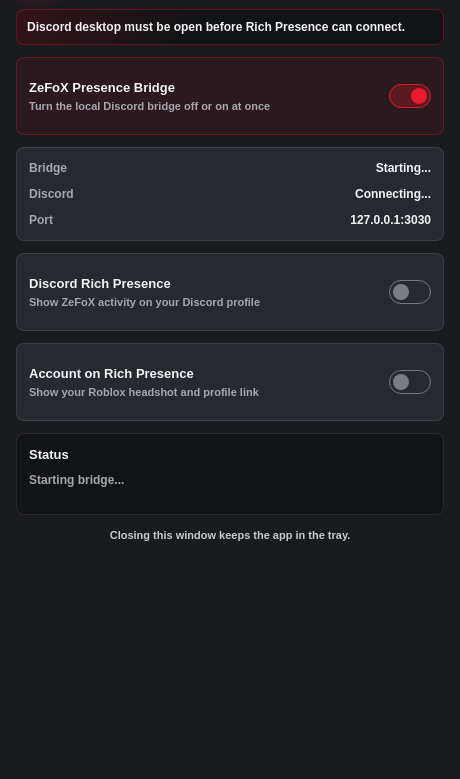
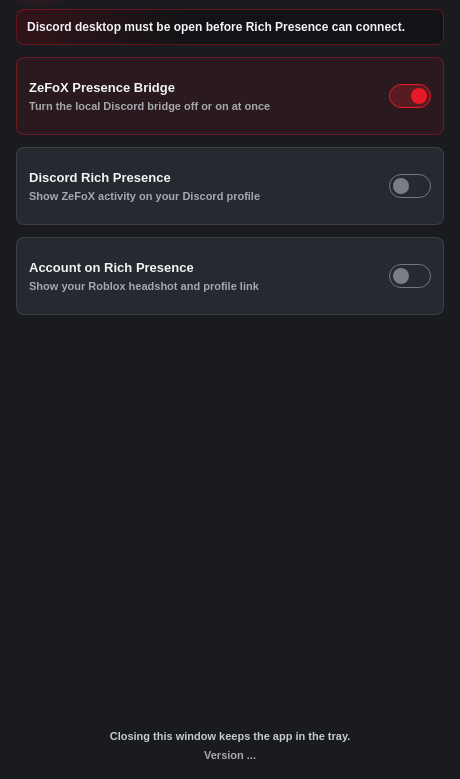
Before and after one commit to VZefoq/ZeFoX-RPC, an Electron app: page renderer.html in a window 460 px wide. Shown: the part 65-844 px from the top of the page. Drawn offline with Linux system fonts and the light colour scheme; no server answers.

Commit message:
Updated UI

```diff
--- a/main.js
+++ b/main.js
@@ -433,6 +433,8 @@
   event.preventDefault();
 });
 
+ipcMain.handle("app:getVersion", () => app.getVersion());
+
 ipcMain.handle("bridge:getStatus", () => getStatus());
 
 ipcMain.handle("bridge:setPresenceEnabled", (_event, enabled) => {
--- a/preload.js
+++ b/preload.js
@@ -1,6 +1,7 @@
 const { contextBridge, ipcRenderer } = require("electron");
 
 contextBridge.exposeInMainWorld("zefoxBridge", {
+  getVersion: () => ipcRenderer.invoke("app:getVersion"),
   getStatus: () => ipcRenderer.invoke("bridge:getStatus"),
   setPresenceEnabled: (enabled) => ipcRenderer.invoke("bridge:setPresenceEnabled", enabled),
   setAccountDisplayEnabled: (enabled) => ipcRenderer.invoke("bridge:setAccountDisplayEnabled", enabled),
--- a/renderer.css
+++ b/renderer.css
@@ -26,9 +26,11 @@
 }
 
 .app {
-  display: grid;
+  display: flex;
+  flex-direction: column;
   gap: 12px;
   max-width: 460px;
+  min-height: 100vh;
   margin: 0 auto;
   padding: 16px;
 }
@@ -118,8 +120,7 @@
   background: rgba(232, 25, 42, 0.08);
 }
 
-.control-row,
-.status-row {
+.control-row {
   display: flex;
   align-items: center;
   justify-content: space-between;
@@ -137,9 +138,7 @@
   gap: 2px;
 }
 
-.control-row strong,
-.status-row strong,
-.log-title {
+.control-row strong {
   color: var(--text);
   font-size: 13px;
   font-weight: 900;
@@ -152,23 +151,6 @@
   font-size: 11px;
   font-weight: 700;
   line-height: 15px;
-}
-
-.status-row + .status-row {
-  margin-top: 10px;
-}
-
-.status-row span {
-  color: var(--muted);
-  font-size: 12px;
-  font-weight: 700;
-  line-height: 16px;
-}
-
-.status-row strong {
-  font-size: 12px;
-  line-height: 16px;
-  text-align: right;
 }
 
 .switch {
@@ -225,27 +207,17 @@
   opacity: 0.48;
 }
 
-.log-panel {
-  min-height: 82px;
-  background: var(--panel-dark);
-}
-
-.log-title {
-  display: block;
-  margin-bottom: 8px;
-}
-
-.message {
-  color: var(--muted);
-  font-size: 12px;
-  font-weight: 700;
-  line-height: 1.4;
-}
-
 footer {
+  display: grid;
+  gap: 2px;
+  margin-top: auto;
   color: var(--muted-strong);
   font-size: 11px;
   font-weight: 700;
   line-height: 1.5;
   text-align: center;
 }
+
+#appVersion {
+  color: var(--muted);
+}
--- a/renderer.html
+++ b/renderer.html
@@ -36,23 +36,6 @@
     </section>
 
     <section class="panel">
-      <div class="status-row">
-        <span>Bridge</span>
-        <strong id="bridgeStatus">Starting...</strong>
-      </div>
-
-      <div class="status-row">
-        <span>Discord</span>
-        <strong id="discordStatus">Connecting...</strong>
-      </div>
-
-      <div class="status-row">
-        <span>Port</span>
-        <strong id="portStatus">127.0.0.1:3030</strong>
-      </div>
-    </section>
-
-    <section class="panel">
       <label class="control-row row">
         <span>
           <strong>Discord Rich Presence</strong>
@@ -80,12 +63,10 @@
       </label>
     </section>
 
-    <section class="panel log-panel">
-      <strong class="log-title">Status</strong>
-      <p id="message" class="message">Starting bridge...</p>
-    </section>
-
-    <footer>Closing this window keeps the app in the tray.</footer>
+    <footer>
+      <span>Closing this window keeps the app in the tray.</span>
+      <span id="appVersion">Version ...</span>
+    </footer>
   </main>
 
   <script src="renderer.js"></script>
--- a/renderer.js
+++ b/renderer.js
@@ -1,11 +1,8 @@
 const appState = document.getElementById("appState");
-const bridgeStatus = document.getElementById("bridgeStatus");
-const discordStatus = document.getElementById("discordStatus");
-const portStatus = document.getElementById("portStatus");
 const bridgeToggle = document.getElementById("bridgeToggle");
 const presenceToggle = document.getElementById("presenceToggle");
 const accountToggle = document.getElementById("accountToggle");
-const message = document.getElementById("message");
+const appVersion = document.getElementById("appVersion");
 
 let rendering = false;
 
@@ -17,10 +14,6 @@
 
   appState.textContent = bridgeRunning ? "Enabled" : "Disabled";
   appState.classList.toggle("disabled", !bridgeRunning);
-
-  bridgeStatus.textContent = bridgeRunning ? "Enabled" : "Disabled";
-  discordStatus.textContent = status.rpcReady ? "Connected" : "Not connected";
-  portStatus.textContent = `127.0.0.1:${status.port || 3030}`;
 
   bridgeToggle.checked = bridgeRunning;
   presenceToggle.checked = presenceEnabled;
@@ -36,21 +29,19 @@
   renderStatus(status);
 }
 
+async function renderAppVersion() {
+  const version = await window.zefoxBridge.getVersion();
+  appVersion.textContent = version ? `Version ${version}` : "";
+}
+
 bridgeToggle.addEventListener("change", async () => {
   if (rendering) return;
-
-  message.textContent = bridgeToggle.checked
-    ? "Enabling bridge..."
-    : "Disabling bridge...";
 
   const status = bridgeToggle.checked
     ? await window.zefoxBridge.start()
     : await window.zefoxBridge.stop();
 
   renderStatus(status);
-  message.textContent = status.bridgeRunning
-    ? "Bridge enabled."
-    : "Bridge disabled.";
 });
 
 presenceToggle.addEventListener("change", async () => {
@@ -58,10 +49,6 @@
 
   const status = await window.zefoxBridge.setPresenceEnabled(presenceToggle.checked);
   renderStatus(status);
-
-  message.textContent = status.presenceEnabled
-    ? "Rich Presence enabled."
-    : "Rich Presence disabled.";
 });
 
 accountToggle.addEventListener("change", async () => {
@@ -69,20 +56,9 @@
 
   const status = await window.zefoxBridge.setAccountDisplayEnabled(accountToggle.checked);
   renderStatus(status);
-
-  message.textContent = status.accountDisplayEnabled
-    ? "Account display enabled."
-    : "Account display disabled.";
 });
 
 window.zefoxBridge.onStatus(renderStatus);
 
-window.zefoxBridge.onError((text) => {
-  message.textContent = text;
-});
-
-window.zefoxBridge.onLog((text) => {
-  message.textContent = text;
-});
-
 refreshStatus();
+renderAppVersion();
```
